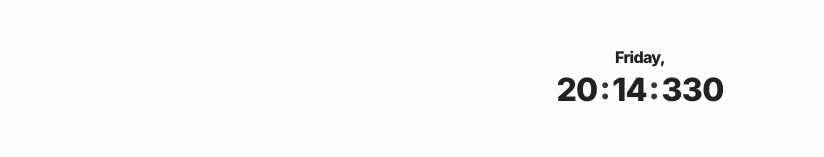
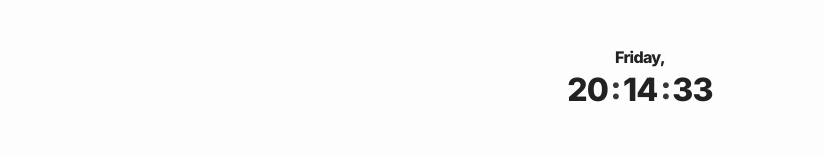
Before and after one commit to reelmza/hngx-1, a plain HTML site: page index.html in a window 1280 px wide. Shown: the part 400-557 px from the top of the page, without its empty margins (0-824 px from the left). Drawn offline with Linux system fonts and the light colour scheme.

Commit message:
Hidden invisible UTC secs

```diff
--- a/index.html
+++ b/index.html
@@ -50,7 +50,7 @@
           <div
             data-testid="currentUTCTime"
             id="UTCTime"
-            style="display: hidden"
+            style="display: none"
           ></div>
         </div>
       </div>
```
